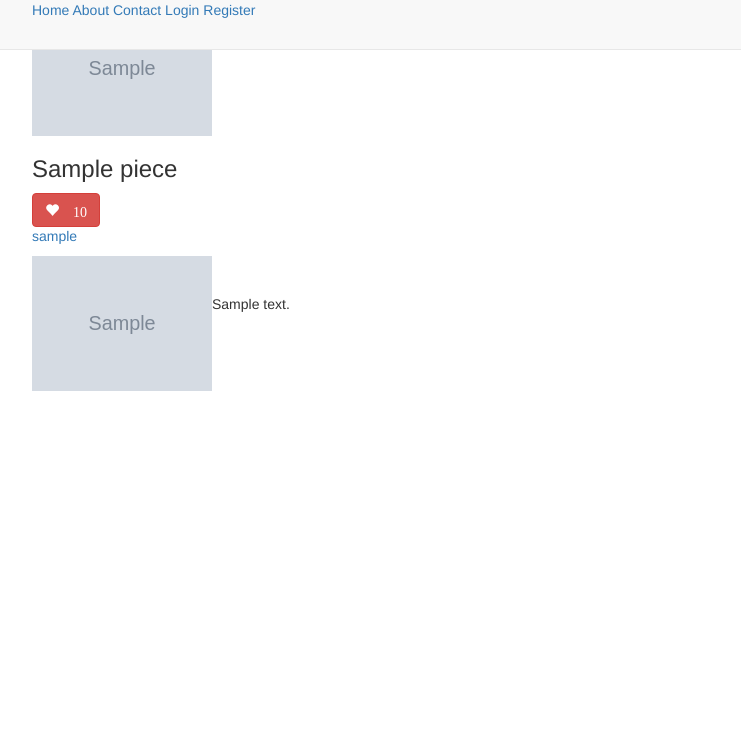
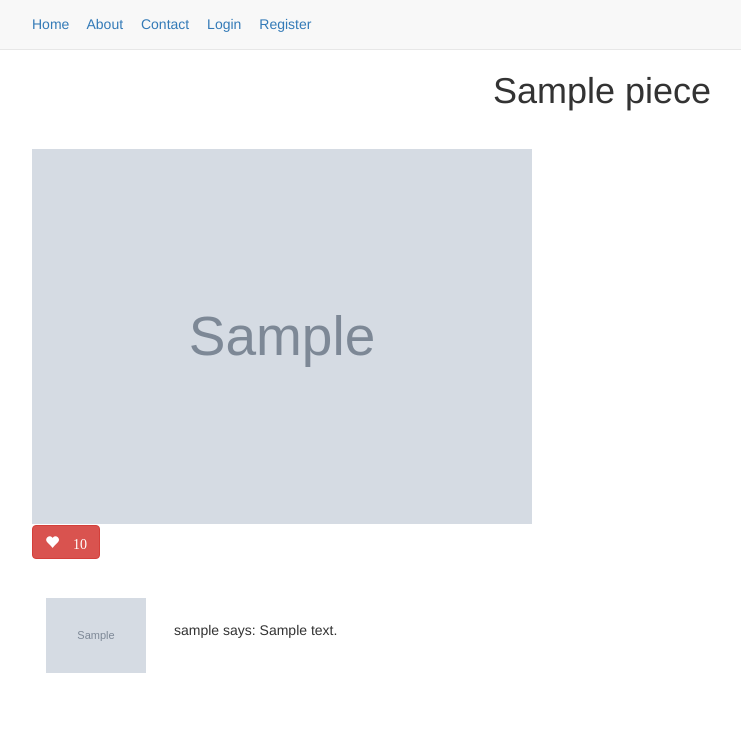
Before and after one commit to sandykaur2008/Art-Site, a Django app: template main_app/templates/detail.html in a window 1280 px wide. Shown: the top 742 px of the page, without its empty margins (38-779 px from the left). Run offline with Django 3.2, Linux system fonts and the light colour scheme; the template is opened without the code that fills it: most values are stand-ins (such as "Sample title", 1, 10 or a date in 2020); grey boxes marked "Sample" are stand-in pictures; some libraries are stand-ins or nearby versions.

Commit message:
added styling

```diff
--- a/main_app/static/css/main.css
+++ b/main_app/static/css/main.css
@@ -1,8 +1,109 @@
+.navbar-fixed-top {
+  position: relative;
+}
+
+.navbar {
+  margin-bottom: 0px;
+}
+
 img {
   max-width: 100%;
-  width: 180px;
+  width: 300px;
 }
 
 article {
   max-width: 50em;
 }
+
+article p {
+  padding-top: 1em;
+  padding-bottom: 1em;
+}
+
+article a {
+  display: inline-block;
+}
+
+h1 {
+ text-align: center;
+ padding-bottom: 1em;
+}
+
+section.center{
+  text-align: center;
+  padding-bottom: 2em;
+}
+
+section.center h1{
+  padding-bottom: 0;
+}
+
+main {
+  padding-bottom: 5em;
+}
+
+header .container {
+  padding-top: 1em;
+}
+
+header a {
+  padding-right: 1em;
+}
+
+.topnav {
+  overflow: hidden;
+}
+
+.topnav .icon{
+  display: none;
+}
+
+p.padding {
+  padding-top: 1em;
+  padding-bottom: 1em;
+}
+
+article.detail img{
+  width: 500px;
+}
+
+table.post img {
+  width: 100px;
+}
+
+table.post td{
+  padding: 0 1em;
+}
+
+@media screen and (max-width: 991px) {
+  div.col-md-4 {
+    text-align: center;
+  }
+}
+
+@media screen and (max-width: 400px) {
+  .topnav a:not(:first-child) {
+    display: none;
+  }
+  .topnav a.icon {
+    float: right;
+    display: block;
+  }
+  .topnav .icon {
+    float: right;
+    display: block;
+  }
+  .topnav.responsive {
+    position: relative;
+  }
+  .topnav.responsive a {
+    float: none;
+    display: block;
+    text-align: left;
+  }
+  .topnav.responsive a.icon {
+    position: absolute;
+    right: 0;
+    top: 0;
+  }
+}
--- a/main_app/static/js/main.js
+++ b/main_app/static/js/main.js
@@ -10,3 +10,12 @@
                     }
   });
 });
+
+function myFunction() {
+  var x = document.getElementById("myTopnav");
+  if (x.className === "topnav") {
+      x.className += " responsive";
+  } else {
+      x.className = "topnav";
+  }
+}
--- a/main_app/templates/base.html
+++ b/main_app/templates/base.html
@@ -3,15 +3,17 @@
 <!DOCTYPE html>
 <html>
   <head>
-    <title>{{ name }}|ART</title>
+    <title>{{ title }}|ART</title>
     <meta charset="UTF-8">
     <meta name="viewport" content="width=device-width,initial-scale=1.0">
+    <link rel="stylesheet" href="https://cdnjs.cloudflare.com/ajax/libs/font-awesome/4.7.0/css/font-awesome.min.css">
     <link href="{% static 'css/bootstrap.min.css' %}" rel="stylesheet">
     <link href="{% static 'css/main.css' %}" rel="stylesheet">
   </head>
   <body>
     <header class="navbar navbar-default navbar-fixed-top">
       <div class="container">
+        <div class="topnav" id="myTopnav">
           <a href="{% url 'index' %}">Home</a>
           <a href="{% url 'about' %}">About</a>
           <a href="{% url 'contact' %}">Contact</a>
@@ -22,6 +24,10 @@
             <a href="{% url 'login' %}">Login</a>
             <a href="{% url 'register' %}">Register</a>
           {% endif %}
+          <a href="javascript:void(0);" class="icon" onclick="myFunction()">
+            <i class="fa fa-bars"></i>
+          </a>
+        </div>
       </div>
     </header>
     <div class="container">
--- a/main_app/templates/detail.html
+++ b/main_app/templates/detail.html
@@ -3,53 +3,57 @@
 
 {% block content %}
   <main>
+    <section class="center">
+      <div class="row">
+        <div class="col-md-12">
+          <h1>{{ piece.name }}</h1>
+          {% if request.user.is_authenticated and piece.user == request.user  %}
+            <a href="{% url 'edit_piece' piece.id %}">
+              Click here to edit this piece!
+            </a>
+          {% endif %}
+        </div>
+      </div>
+    </section>
     <div class="row">
       <div class="col-md-12">
-        <article>
+        <article class="detail">
           <img src="{{ piece.image.url }}">
-          <h3>{{ piece.name }}</h3>
-          <button id="likes" data-id="{{ piece.id }}"
-                  class="btn btn-mini btn-danger glyphicon glyphicon-heart"
-                  type="button">
-            {% if piece.likes > 0 %} {{ piece.likes }} {% endif %}
-          </button>
         </article>
+        <button id="likes" data-id="{{ piece.id }}"
+        class="btn btn-mini btn-danger glyphicon glyphicon-heart"
+        type="button">
+          {% if piece.likes > 0 %} {{ piece.likes }} {% endif %}
+        </button>
       </div>
     </div>
-    {% if request.user.is_authenticated and piece.user == request.user  %}
-      <div class="row">
-        <div class="col-md-12">
-          <a href="{% url 'edit_piece' piece.id %}">
-            <p>Click here to edit this piece!</p>
-          </a>
-        </div>
-      </div>
-    {% endif %}
     {% if request.user.is_authenticated %}
       <div class="row">
         <div class="col-md-12">
+          <br></br>
           <p>Feel free to leave a comment!</p>
           <form action="{% url 'post' piece.id %}" method='post'>
             {% csrf_token %}
-            {{ post_form.as_p }}
+            <p>{{ post_form.body }}</p>
+            <p>{{ post_form.body.label }}</p>
             <input type='submit' value='Submit'/>
           </form>
         </div>
       </div>
     {% endif %}
     {% for post in posts %}
+    <br></br>
       <div class="row">
         <div class="col-md-12">
-          <table>
+          <table class="post">
             <tr>
               <td>
                 <a href="{% url 'profile' post.user.username %}">
-                  <p>{{ post.user.username }}</p>
                   <img src="{{ post.user.profile.image.url }}">
                 </a>
               </td>
               <td>
-                <p>{{ post.body }}</p>
+                <p>{{ post.user.username }} says: {{ post.body }}</p>
               </td>
             </tr>
           </table>
--- a/main_app/templates/registration/password_reset_complete.html
+++ b/main_app/templates/registration/password_reset_complete.html
@@ -3,6 +3,7 @@
 
 {% block content %}
 <main>
+  <br></br>
   <div class="row">
     <div class="col-md-12">
       <p>Your password has been set. You may go ahead and <a href="{% url 'login' %}">sign in</a> now.</p>
--- a/main_app/templates/registration/password_reset_done.html
+++ b/main_app/templates/registration/password_reset_done.html
@@ -3,6 +3,7 @@
 
 {% block content %}
 <main>
+  <br></br>
   <div class="row">
     <div class="col-md-12">
       <p>We've emailed you instructions for setting your password, if an account exists with the email you entered.
```
Also changed, not shown: main_app/templates/contact.html (+7 -1 lines), main_app/templates/edit_piece.html (+7 -6 lines), main_app/templates/edit_profile.html (+11 -3 lines), main_app/templates/index.html (+13 -9 lines), main_app/templates/login.html (+6 -1 lines), main_app/templates/profile.html (+16 -24 lines), main_app/templates/register.html (+13 -1 lines), main_app/templates/registration/password_reset_confirm.html (+8 -3 lines), main_app/templates/registration/password_reset_form.html (+5 -3 lines), main_app/views.py (+10 -9 lines). Lines whose indentation alone changed are shown as unchanged.
